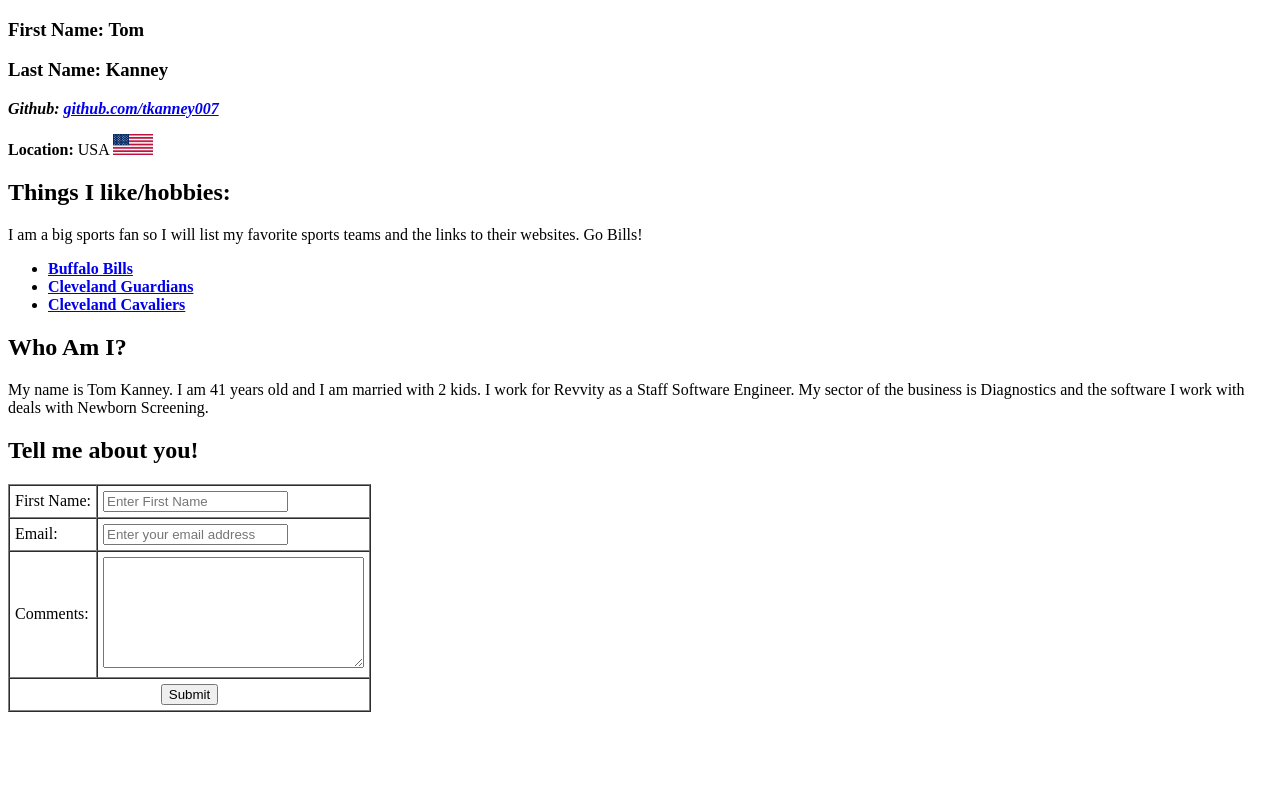
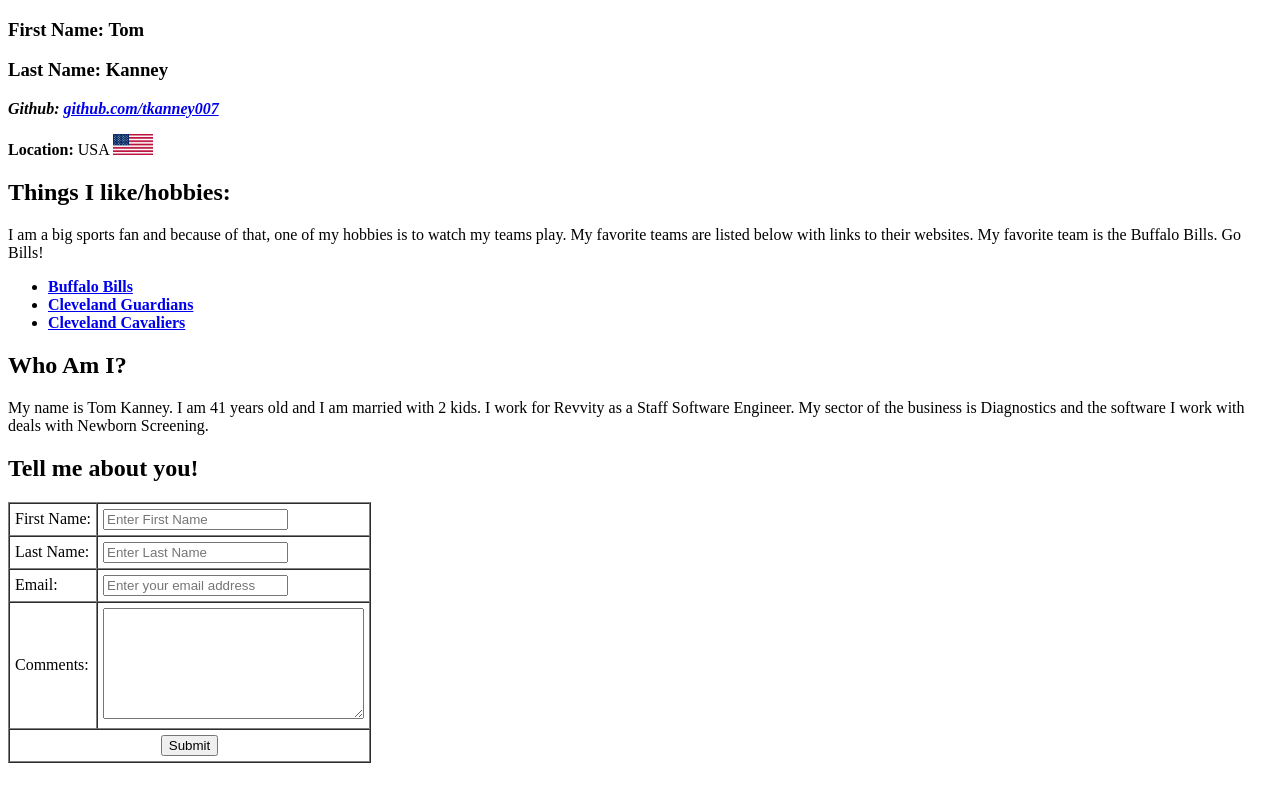
Before and after one commit to tkanney007/MyFirstWebsite, a plain HTML site: page index.html in a window 1280 px wide. Drawn offline with Linux system fonts and the light colour scheme.

Commit message:
Added last name input to form

```diff
--- a/index.html
+++ b/index.html
@@ -25,20 +25,21 @@
 
     <h2>Things I like/hobbies:</h2>
     <p>
-      I am a big sports fan so I will list my favorite sports teams and the
-      links to their websites. Go Bills!
+      I am a big sports fan and because of that, one of my hobbies is to watch
+      my teams play. My favorite teams are listed below with links to their
+      websites. My favorite team is the Buffalo Bills. Go Bills!
     </p>
     <ul>
       <li>
         <a href="http://buffalobills.com"><strong>Buffalo Bills</strong></a>
       </li>
       <li>
-        <a href="http://clevelandguardians.com"
+        <a href="https://www.mlb.com/guardians/"
           ><strong>Cleveland Guardians</strong></a
         >
       </li>
       <li>
-        <a href="http://clevelandcavaliers.com">
+        <a href="https://www.nba.com/cavaliers">
           <strong>Cleveland Cavaliers</strong></a
         >
       </li>
@@ -64,6 +65,19 @@
               name="fname"
               id="fname"
               placeholder="Enter First Name"
+            />
+          </td>
+        </tr>
+        <tr>
+          <td>
+            <label for="lname">Last Name:</label>
+          </td>
+          <td>
+            <input
+              type="text"
+              name="lname"
+              id="lname"
+              placeholder="Enter Last Name"
             />
           </td>
         </tr>
```
